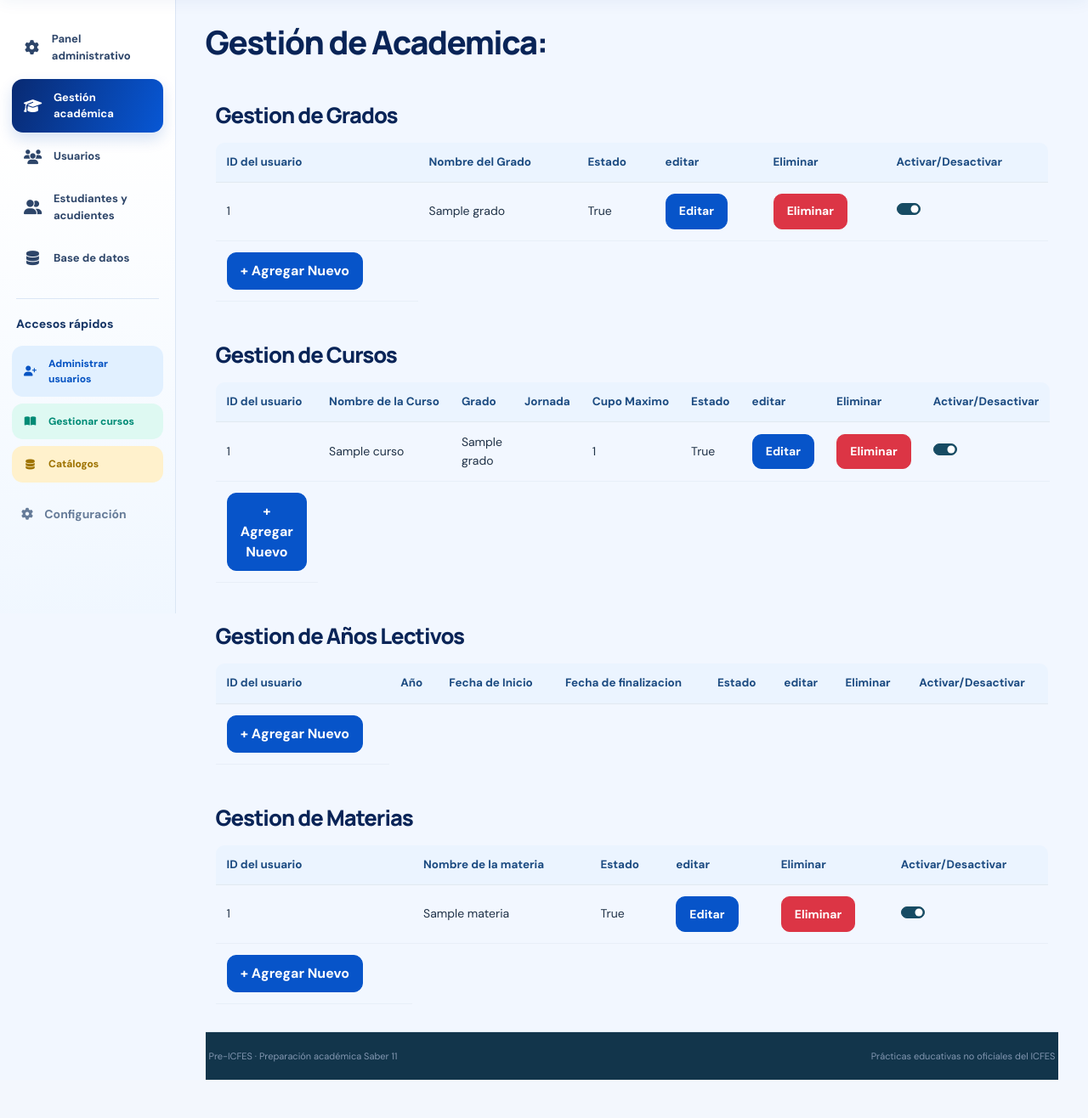
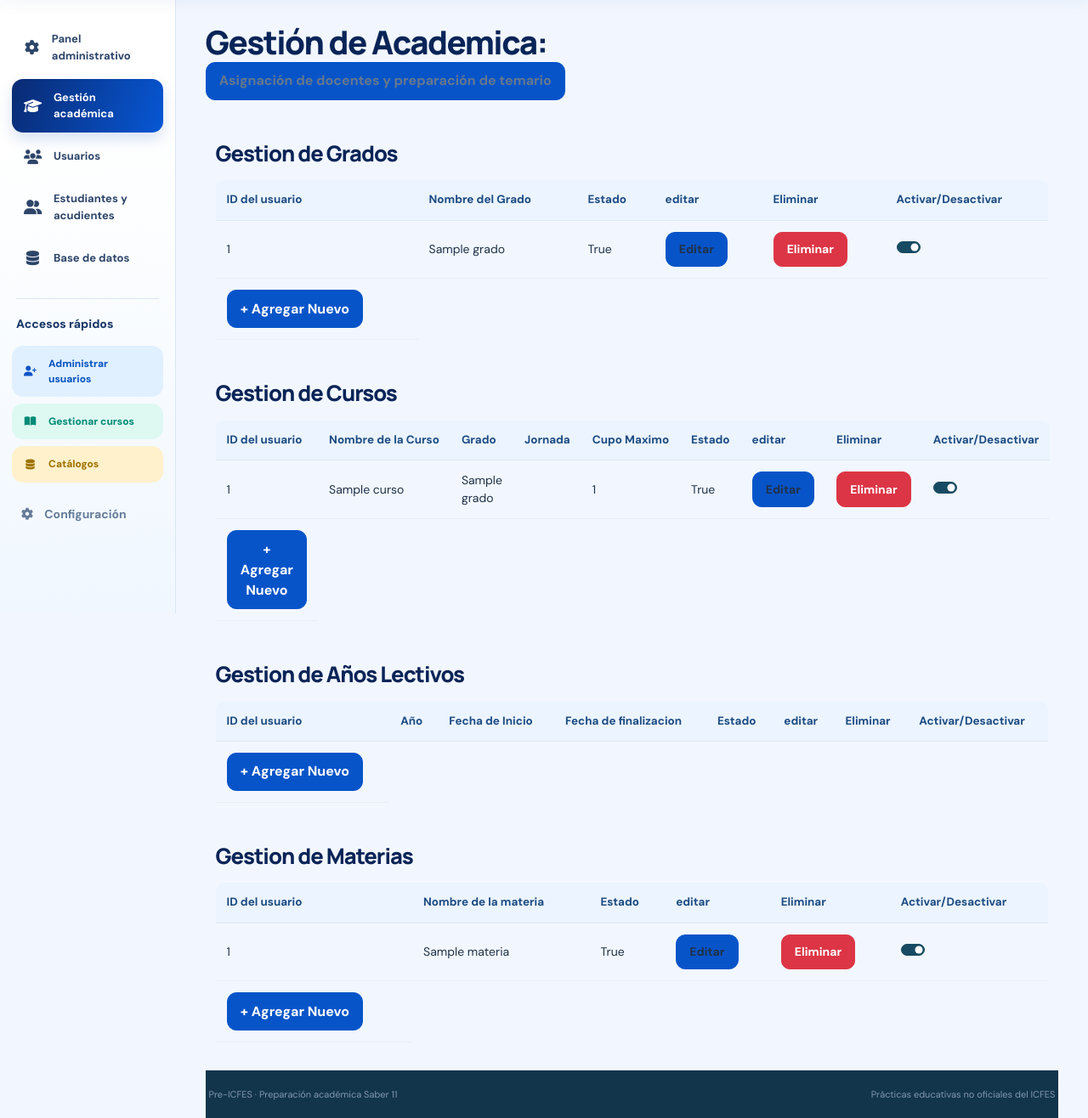
Before and after one commit to legalmenteadriangalindez/Sistema-pre-ICFES-de-prediccion-de-habilidades-y-debilidades-academicas-con-Chatbot, a Django app: page /admin_gestion_academica/ in a window 1280 px wide. Shown: the part 78-1394 px from the top of the page at 85% size. Before the commit the page ends 1349 px from the top, so only its background shows below. Run offline with Django 5.2, Linux system fonts and the light colour scheme; a user stored in the database is signed in; tables that the repository leaves empty hold one stand-in row (values such as "Sample post").

Commit message:
feat: enlazar portales de docentes y acudientes, orientacion y gestion academica

```diff
--- a/Principal/templates/Recomendaciones.html
+++ b/Principal/templates/Recomendaciones.html
@@ -1,5 +1,6 @@
 {% extends 'app_shell.html' %}
-{% block title %}Recomendaciones{% endblock %}
+{% block title %}Recomendaciones<section class="ui-card" style="margin-top:22px;padding:25px"><h2>Tu orientación y plan personal</h2><p>Explora tus intereses y organiza un plan semanal a partir de los resultados de tus prácticas.</p><div style="display:flex;gap:12px;flex-wrap:wrap"><a class="pill-button solid" href="{% url 'orientacion_vocacional' %}">Realizar orientación vocacional</a><a class="pill-button outline" href="{% url 'comparadorDeCarreras' %}">Comparar carreras</a><a class="pill-button outline" href="{% url 'plan_estudio' %}">Ver plan semanal</a></div></section>
+{% endblock %}
 {% block content %}
 <div class="dash recommendations-page"><section class="page-intro"><span class="eyebrow"><i class="fas fa-sparkles"></i> ORIENTACIÓN PERSONALIZADA</span><h1>Recomendaciones para {{ user.first_name|default:user.username|capfirst }}</h1><p>Descubre qué estudiar y cómo mejorar tu preparación con los registros de tu perfil académico.</p></section>
 {% if error %}<div class="alert alert-warning" role="alert">{{ error }}</div>{% endif %}
--- a/Principal/templates/admin_gestion_academica.html
+++ b/Principal/templates/admin_gestion_academica.html
@@ -11,7 +11,7 @@
 {% block content %}
 
 
-<h1>Gestión de Academica:</h1>
+<h1>Gestión de Academica:</h1><p><a class="btn btn-primary" href="{% url 'gestion_docentes' %}">Asignación de docentes y preparación de temario</a></p>
 
 <div class="container mt-5">
     <h2>Gestion de Grados</h2>
@@ -32,7 +32,7 @@
                 <td>{{g.id}}</td>
                 <td>{{g.nombre}}</td>
                 <td>{{g.activo}}</td>
-                <td><button class="btn btn-sm btn-primary">Editar</button></td>
+                <td><a class="btn btn-sm btn-primary" href="{% url 'editar_catalogo' 'grados' g.id %}">Editar</a></td>
                 <td><form method="post" action="{% url 'eliminar_admin_gestion_academico' 'grados' g.id %}" class="d-inline">{% csrf_token %}<button type="submit"  class="btn btn-sm btn-danger">Eliminar</button></form></td>
                 <td>
                   <div class="form-check form-switch">
@@ -105,7 +105,7 @@
                 <td>{{c.cupo_maximo}}</td>
                 <td>{{c.activo}}</td>
 
-                <td><button class="btn btn-sm btn-primary">Editar</button></td>
+                <td><a class="btn btn-sm btn-primary" href="{% url 'editar_catalogo' 'cursos' c.id %}">Editar</a></td>
                 <td><form method="post" action="{% url 'eliminar_admin_gestion_academico' 'cursos' c.id %}" class="d-inline">{% csrf_token %}<button type="submit"  class="btn btn-sm btn-danger">Eliminar</button></form></td>
                 <td>
                   <div class="form-check form-switch">
@@ -174,7 +174,7 @@
                 <td>{{anio.fecha_inico}}</td>
                 <td>{{anio.fecha_fin}}</td>
                 <td>{{anio.activo}}</td>
-                <td><button class="btn btn-sm btn-primary">Editar</button></td>
+                <td><a class="btn btn-sm btn-primary" href="{% url 'editar_catalogo' 'anios' anio.id %}">Editar</a></td>
                 <td><form method="post" action="{% url 'eliminar_admin_gestion_academico' 'anios' anio.id %}" class="d-inline">{% csrf_token %}<button type="submit"  class="btn btn-sm btn-danger">Eliminar</button></form></td>
                 <td>
                   <div class="form-check form-switch">
@@ -238,7 +238,7 @@
                 <td>{{m.id}}</td>
                 <td>{{m.nombre}}</td>
                 <td>{{m.activo}}</td>
-                <td><button class="btn btn-sm btn-primary">Editar</button></td>
+                <td><a class="btn btn-sm btn-primary" href="{% url 'editar_catalogo' 'materias' m.id %}">Editar</a></td>
                 <td><form method="post" action="{% url 'eliminar_admin_gestion_academico' 'materias' m.id %}" class="d-inline">{% csrf_token %}<button type="submit"  class="btn btn-sm btn-danger">Eliminar</button></form></td>
                 <td>
                   <div class="form-check form-switch">
--- a/Principal/templates/app_shell.html
+++ b/Principal/templates/app_shell.html
@@ -18,12 +18,19 @@
  <a class="app-brand" href="{% url 'home' %}" aria-label="Inicio de Pre-ICFES"><i class="fas fa-graduation-cap"></i><span>Pre-ICFES</span><small aria-hidden="true"></small></a>
  <button class="menu-toggle" id="app-menu-toggle" aria-label="Abrir menú" aria-controls="app-sidebar" aria-expanded="false" type="button"><i class="fas fa-bars"></i></button>
  <nav class="top-links" aria-label="Navegación principal">{% block nav_top %}
+{% if menu_admin %}<a href="{% url 'admin_gestion_users' %}"><i class="fas fa-gauge-high"></i> Administración</a><a href="{% url 'gestion_docentes' %}"><i class="fas fa-chalkboard-user"></i> Docentes</a>
+{% elif menu_docente %}<a href="{% url 'panel_docente' %}"><i class="fas fa-chalkboard-teacher"></i> Mi panel docente</a>
+{% elif menu_acudiente %}<a href="{% url 'panel_acudiente' %}"><i class="fas fa-users"></i> Seguimiento familiar</a>
+{% else %}
+
   <a href="{% url 'home' %}" {% if request.resolver_match.url_name == 'home' %}aria-current="page"{% endif %}><i class="fas fa-house"></i> Inicio</a>
   <a href="{% url 'simulacros' %}" {% if request.resolver_match.url_name == 'simulacros' %}aria-current="page"{% endif %}><i class="far fa-calendar-check"></i> Simulacros</a>
   <a href="{% url 'recomendaciones' %}" {% if request.resolver_match.url_name == 'recomendaciones' %}aria-current="page"{% endif %}><i class="far fa-star"></i> Recomendaciones</a>
   <a href="{% url 'actividadesUsuario' %}" {% if request.resolver_match.url_name == 'actividadesUsuario' %}aria-current="page"{% endif %}><i class="far fa-calendar"></i> Actividades</a>
   <a href="{% url 'historial_academico' %}" {% if request.resolver_match.url_name == 'historial_academico' %}aria-current="page"{% endif %}><i class="fas fa-chart-column"></i> Historial</a>
- {% endblock %}</nav>
+
+{% endif %}
+{% endblock %}</nav>
  <div class="user-actions">{% if user.is_authenticated %}
   <a class="user-link" href="{% url 'perfil' %}"><span class="user-initial">{{ user.username|slice:":1"|upper }}</span><span>{{ user.first_name|default:user.username|truncatechars:18 }}</span></a>
   <a class="logout-link" href="{% url 'salir' %}" aria-label="Cerrar sesión" title="Cerrar sesión"><i class="fas fa-right-from-bracket"></i></a>
@@ -32,17 +39,32 @@
 <div class="app-layout">
 {% if user.is_authenticated %}
 <aside class="app-sidebar" id="app-sidebar"><nav aria-label="Menú lateral" class="side-nav">{% block nav_side %}
+{% if menu_admin %}<a href="{% url 'admin_gestion_users' %}"><i class="fas fa-gauge"></i> Usuarios</a><a href="{% url 'admin_gestion_academica' %}"><i class="fas fa-school"></i> Gestión académica</a><a href="{% url 'gestion_docentes' %}"><i class="fas fa-chalkboard-user"></i> Asignar docentes</a>
+{% elif menu_docente %}<a href="{% url 'panel_docente' %}"><i class="fas fa-chalkboard"></i> Mis cursos y actividades</a>
+{% elif menu_acudiente %}<a href="{% url 'panel_acudiente' %}"><i class="fas fa-users"></i> Estudiantes vinculados</a>
+{% else %}
+
  <a href="{% url 'home' %}" {% if request.resolver_match.url_name == 'home' %}aria-current="page"{% endif %}><i class="fas fa-house"></i> Inicio</a>
  <a href="{% url 'simulacros' %}" {% if request.resolver_match.url_name == 'simulacros' %}aria-current="page"{% endif %}><i class="far fa-calendar-check"></i> Simulacros</a>
  <a href="{% url 'test' %}" {% if request.resolver_match.url_name == 'test' %}aria-current="page"{% endif %}><i class="far fa-clipboard"></i> Cuestionarios</a>
  <a href="{% url 'recomendaciones' %}" {% if request.resolver_match.url_name == 'recomendaciones' %}aria-current="page"{% endif %}><i class="far fa-star"></i> Recomendaciones</a>
  <a href="{% url 'actividadesUsuario' %}" {% if request.resolver_match.url_name == 'actividadesUsuario' %}aria-current="page"{% endif %}><i class="far fa-calendar"></i> Actividades</a>
  <a href="{% url 'historial_academico' %}" {% if request.resolver_match.url_name == 'historial_academico' %}aria-current="page"{% endif %}><i class="fas fa-chart-column"></i> Historial</a>
- <a href="{% url 'perfil' %}" {% if request.resolver_match.url_name == 'perfil' %}aria-current="page"{% endif %}><i class="far fa-user"></i> Perfil</a>{% endblock %}</nav>
+ <a href="{% url 'perfil' %}" {% if request.resolver_match.url_name == 'perfil' %}aria-current="page"{% endif %}><i class="far fa-user"></i> Perfil</a>
+ <a href="{% url 'orientacion_vocacional' %}"><i class="fas fa-compass"></i> Test vocacional</a><a href="{% url 'comparadorDeCarreras' %}"><i class="fas fa-scale-balanced"></i> Comparar carreras</a><a href="{% url 'plan_estudio' %}"><i class="fas fa-calendar-days"></i> Plan semanal</a>
+{% endif %}
+{% endblock %}</nav>
  <div class="quick-heading">Accesos rápidos</div><div class="quick-links">{% block sidebar_quick %}
+{% if menu_admin %}<a class="quick-blue" href="{% url 'gestion_docentes' %}"><i class="fas fa-users-gear"></i> Docentes y cursos</a>
+{% elif menu_docente %}<a class="quick-blue" href="{% url 'panel_docente' %}"><i class="fas fa-list-check"></i> Asignar actividad</a>
+{% elif menu_acudiente %}<a class="quick-blue" href="{% url 'panel_acudiente' %}"><i class="fas fa-users"></i> Ver avances</a>
+{% else %}
+
  <a class="quick-mint" href="{% url 'simulacros' %}"><i class="fas fa-play"></i> Nuevo simulacro</a>
  <a class="quick-blue" href="{% url 'home' %}#chatContainer"><i class="far fa-comment-dots"></i> Tutor con IA</a>
- <a class="quick-gold" href="{% url 'historial_academico' %}"><i class="fas fa-book-open"></i> Mis resultados</a>{% endblock %}</div>
+ <a class="quick-gold" href="{% url 'historial_academico' %}"><i class="fas fa-book-open"></i> Mis resultados</a>
+{% endif %}
+{% endblock %}</div>
  <a class="sidebar-settings" href="{% url 'configuraciones' %}"><i class="fas fa-gear"></i> Configuración</a>
 </aside>{% endif %}
 <main class="app-main" id="contenido">
--- a/Principal/urls.py
+++ b/Principal/urls.py
@@ -1,10 +1,17 @@
 from django.urls import path
 from . import views # import de la vista
 from .simulacros_views import simulacros
+from . import portales, orientacion_views
 from .historial_views import historial_academico
 from django.urls import path, include  # librerias nesesarias para hacer la referencia desde url.py del proyecto
 
 urlpatterns = [
+  path('panel-docente/', portales.panel_docente, name='panel_docente'),
+  path('panel-acudiente/', portales.panel_acudiente, name='panel_acudiente'),
+  path('gestion-docentes/', portales.gestion_docentes, name='gestion_docentes'),
+  path('gestion/editar/<str:tipo>/<int:pk>/', portales.editar_catalogo, name='editar_catalogo'),
+  path('orientacion-vocacional/', orientacion_views.orientacion_vocacional, name='orientacion_vocacional'),
+  path('plan-semanal/', orientacion_views.plan_estudio, name='plan_estudio'),
   path('historial-academico/', historial_academico, name='historial_academico'),
   path('simulacros/', simulacros, name='simulacros'),
 
@@ -12,7 +19,7 @@ urlpatterns = [
   path('testDeVocacion/',views.test,name="test"), # url test
   path('recomendaciones/',views.recomendaciones,name="recomendaciones"), # url recomendaciones
   path('actividadesUsuario/',views.actividadesUsuario,name="actividadesUsuario"), # url recomendaciones
-  path('compararCarreras/',views.comparadorDeCarreras,name="comparadorDeCarreras"), # url comparar carreras
+  path('compararCarreras/',orientacion_views.comparador_carreras,name="comparadorDeCarreras"), # url comparar carreras
   path('configuraciones/',views.configuraciones,name="configuraciones"), # configuraciones
   path('perfil/',views.perfil,name="perfil"), # url perfil de usuario
   path('registro/',views.registro,name="registro"),
@@ -22,7 +29,7 @@ urlpatterns = [
   path('admin_gestion_academica/',views.gestion_academica,name="admin_gestion_academica"), # url gestion academica
   path('admin_gestion_db/',views.gestion_db,name="admin_gestion_db"), # url gestion academica
   # path('docentes/',views.docentes,name="docentes"), # url docentes
-  path('acudiente/',views.acudiente,name="acudiente"), # url acudiente
+  path('acudiente/',portales.panel_acudiente,name="acudiente"), # url acudiente
   path('salir/', views.salir, name='salir'), # url logout
   path('eliminar_admin_gestion_db/<tipo>/<id>',views.eliminar_admin_gestion_db,name="eliminar_admin_gestion_db"),
   path('eliminar_admin_gestion_academico/<tipo>/<id>',views.eliminar_gestion_academica,name="eliminar_admin_gestion_academico"),
--- a/ProyectoDeGrado/settings.py
+++ b/ProyectoDeGrado/settings.py
@@ -86,6 +86,7 @@ TEMPLATES = [
                 'django.template.context_processors.request',
                 'django.contrib.auth.context_processors.auth',
                 'django.contrib.messages.context_processors.messages',
+                'Principal.context_processors.roles_navegacion',
             ],
         },
     },
```
Also changed, not shown: Principal/models.py (+13 -0 lines), Principal/views.py (+7 -1 lines), README.md.
